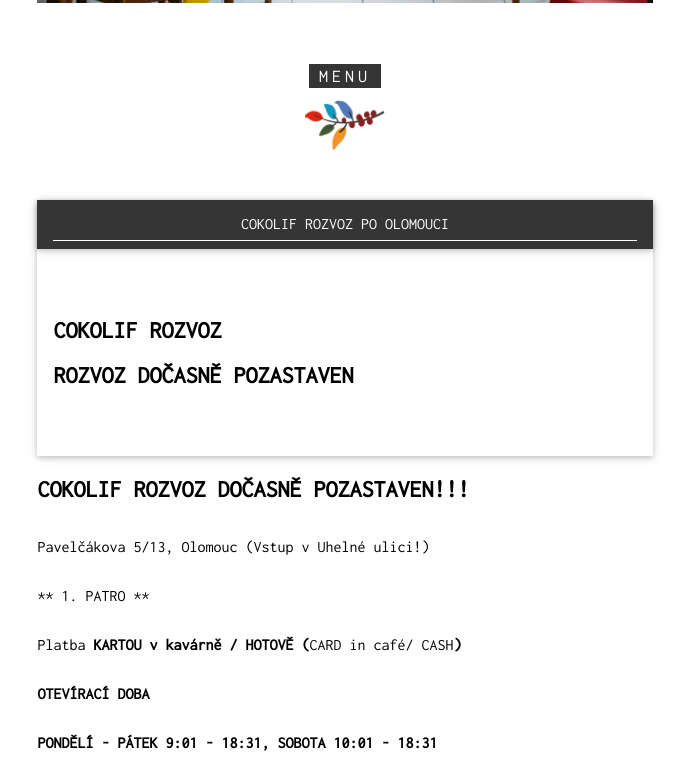
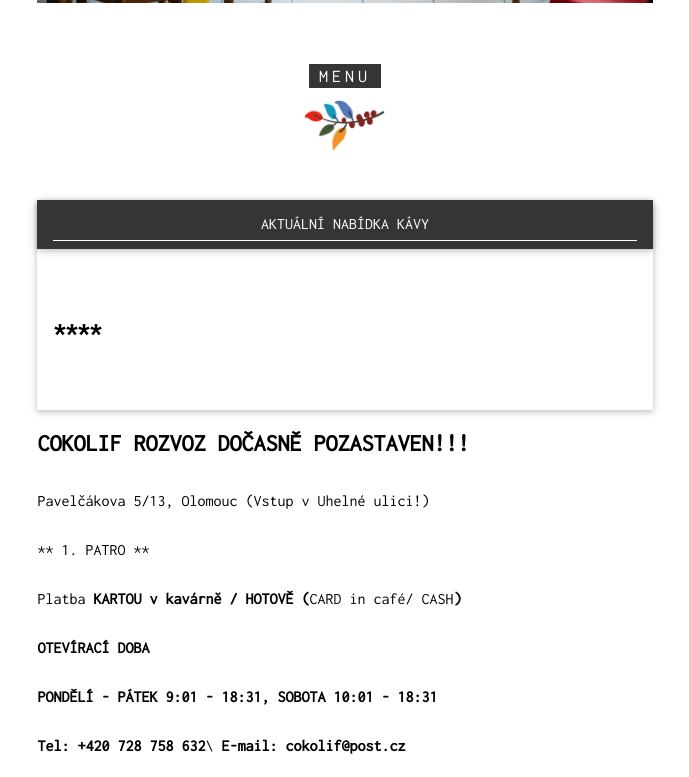
Before and after one commit to MattGiertl/kafarna-cokolif, a Gatsby site: page / in a window 1280 px wide. Shown: the part 2144-2921 px from the top of the page, without its empty margins (295-984 px from the left). Built offline with nearby package versions, Linux system fonts and the light colour scheme; Gatsby itself is replaced by a stand-in of ours; grey boxes are pictures that could not be loaded.

Commit message:
Update Menu “list-map-title-test-1-content-pondělí-n-nlorem-ipsum-dolor-n-n-n-n-středa-n-nfsdfsdfs-map-title-test-2-content-pátek-n-nlorem-ipsum-dolor-n-n-n-n-sobota-n-nfsdfsdfs”

```diff
--- a/src/data/menu/list-map-title-test-1-content-pondělí-n-nlorem-ipsum-dolor-n-n-n-n-středa-n-nfsdfsdfs-map-title-test-2-content-pátek-n-nlorem-ipsum-dolor-n-n-n-n-sobota-n-nfsdfsdfs.md
+++ b/src/data/menu/list-map-title-test-1-content-pondělí-n-nlorem-ipsum-dolor-n-n-n-n-středa-n-nfsdfsdfs-map-title-test-2-content-pátek-n-nlorem-ipsum-dolor-n-n-n-n-sobota-n-nfsdfsdfs.md
@@ -1,9 +1,6 @@
 ---
 title: Položky menu
 menuSections:
-  - content: |-
-      # **COKOLIF ROZVOZ**
-
-      ## ROZVOZ DOČASNĚ POZASTAVEN
-    title: COKOLIF ROZVOZ PO OLOMOUCI
+  - content: '# ****'
+    title: AKTUÁLNÍ NABÍDKA KÁVY
 ---
```
